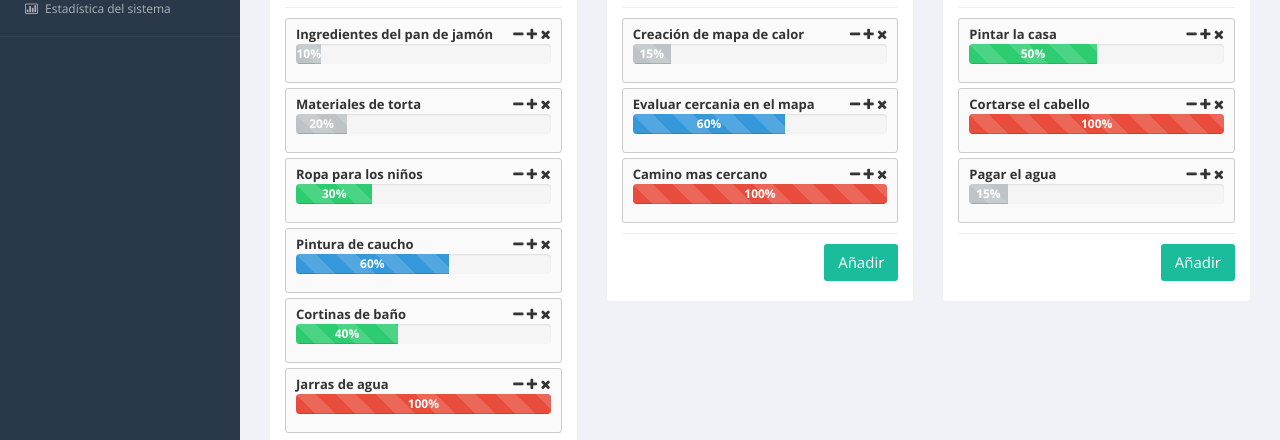
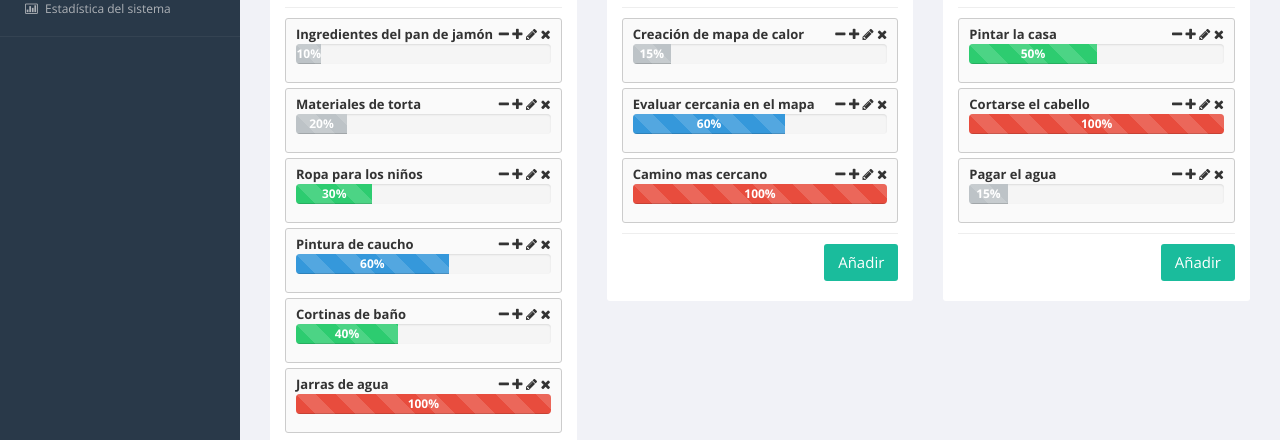
Before and after one commit to ireneegarcia/dsw, a plain HTML site: page home.html in a window 1280 px wide. Shown: the part 258-698 px from the top of the page. Drawn offline with nearby package versions, Linux system fonts and the light colour scheme.

Commit message:
se añade la opcion editar lsitas

```diff
--- a/home.html
+++ b/home.html
@@ -119,6 +119,7 @@
                                                 <div class="pull-right">
                                                     <i class="fa fa-minus"></i>
                                                     <i class="fa fa-plus"></i>
+                                                    <i class="fa fa-pencil"></i>
                                                     <i class="fa fa-times"></i>
                                                 </div>
                                                 <div class="progress progress-striped">
@@ -133,6 +134,7 @@
                                                 <div class="pull-right">
                                                     <i class="fa fa-minus"></i>
                                                     <i class="fa fa-plus"></i>
+                                                    <i class="fa fa-pencil"></i>
                                                     <i class="fa fa-times"></i>
                                                 </div>
                                                 <div class="progress progress-striped">
@@ -147,6 +149,7 @@
                                                 <div class="pull-right">
                                                     <i class="fa fa-minus"></i>
                                                     <i class="fa fa-plus"></i>
+                                                    <i class="fa fa-pencil"></i>
                                                     <i class="fa fa-times"></i>
                                                 </div>
                                                 <div class="progress progress-striped">
@@ -160,6 +163,7 @@
                                                 <div class="pull-right">
                                                     <i class="fa fa-minus"></i>
                                                     <i class="fa fa-plus"></i>
+                                                    <i class="fa fa-pencil"></i>
                                                     <i class="fa fa-times"></i>
                                                 </div>
                                                 <div class="progress progress-striped">
@@ -174,6 +178,7 @@
                                                 <div class="pull-right">
                                                     <i class="fa fa-minus"></i>
                                                     <i class="fa fa-plus"></i>
+                                                    <i class="fa fa-pencil"></i>
                                                     <i class="fa fa-times"></i>
                                                 </div>
                                                 <div class="progress progress-striped">
@@ -187,6 +192,7 @@
                                                 <div class="pull-right">
                                                     <i class="fa fa-minus"></i>
                                                     <i class="fa fa-plus"></i>
+                                                    <i class="fa fa-pencil"></i>
                                                     <i class="fa fa-times"></i>
                                                 </div>
                                                 <div class="progress progress-striped">
@@ -224,6 +230,7 @@
                                                 <div class="pull-right">
                                                     <i class="fa fa-minus"></i>
                                                     <i class="fa fa-plus"></i>
+                                                    <i class="fa fa-pencil"></i>
                                                     <i class="fa fa-times"></i>
                                                 </div>
                                                 <div class="progress progress-striped">
@@ -237,6 +244,7 @@
                                                 <div class="pull-right">
                                                     <i class="fa fa-minus"></i>
                                                     <i class="fa fa-plus"></i>
+                                                    <i class="fa fa-pencil"></i>
                                                     <i class="fa fa-times"></i>
                                                 </div>
                                                 <div class="progress progress-striped">
@@ -251,6 +259,7 @@
                                                 <div class="pull-right">
                                                     <i class="fa fa-minus"></i>
                                                     <i class="fa fa-plus"></i>
+                                                    <i class="fa fa-pencil"></i>
                                                     <i class="fa fa-times"></i>
                                                 </div>
                                                 <div class="progress progress-striped">
@@ -288,6 +297,7 @@
                                                 <div class="pull-right">
                                                     <i class="fa fa-minus"></i>
                                                     <i class="fa fa-plus"></i>
+                                                    <i class="fa fa-pencil"></i>
                                                     <i class="fa fa-times"></i>
                                                 </div>
                                                 <div class="progress progress-striped">
@@ -301,6 +311,7 @@
                                                 <div class="pull-right">
                                                     <i class="fa fa-minus"></i>
                                                     <i class="fa fa-plus"></i>
+                                                    <i class="fa fa-pencil"></i>
                                                     <i class="fa fa-times"></i>
                                                 </div>
                                                 <div class="progress progress-striped">
@@ -315,6 +326,7 @@
                                                 <div class="pull-right">
                                                     <i class="fa fa-minus"></i>
                                                     <i class="fa fa-plus"></i>
+                                                    <i class="fa fa-pencil"></i>
                                                     <i class="fa fa-times"></i>
                                                 </div>
                                                 <div class="progress progress-striped">
```
